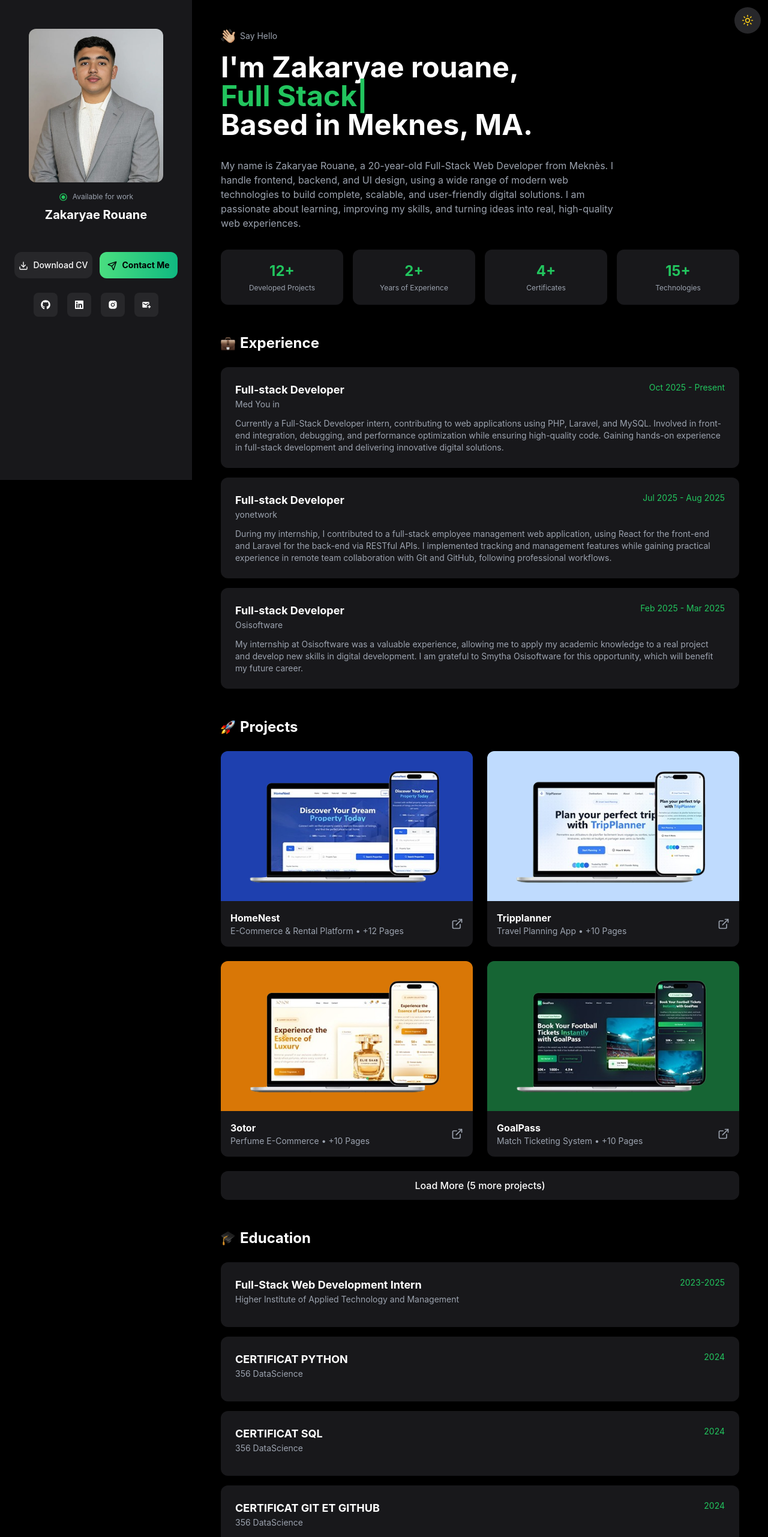
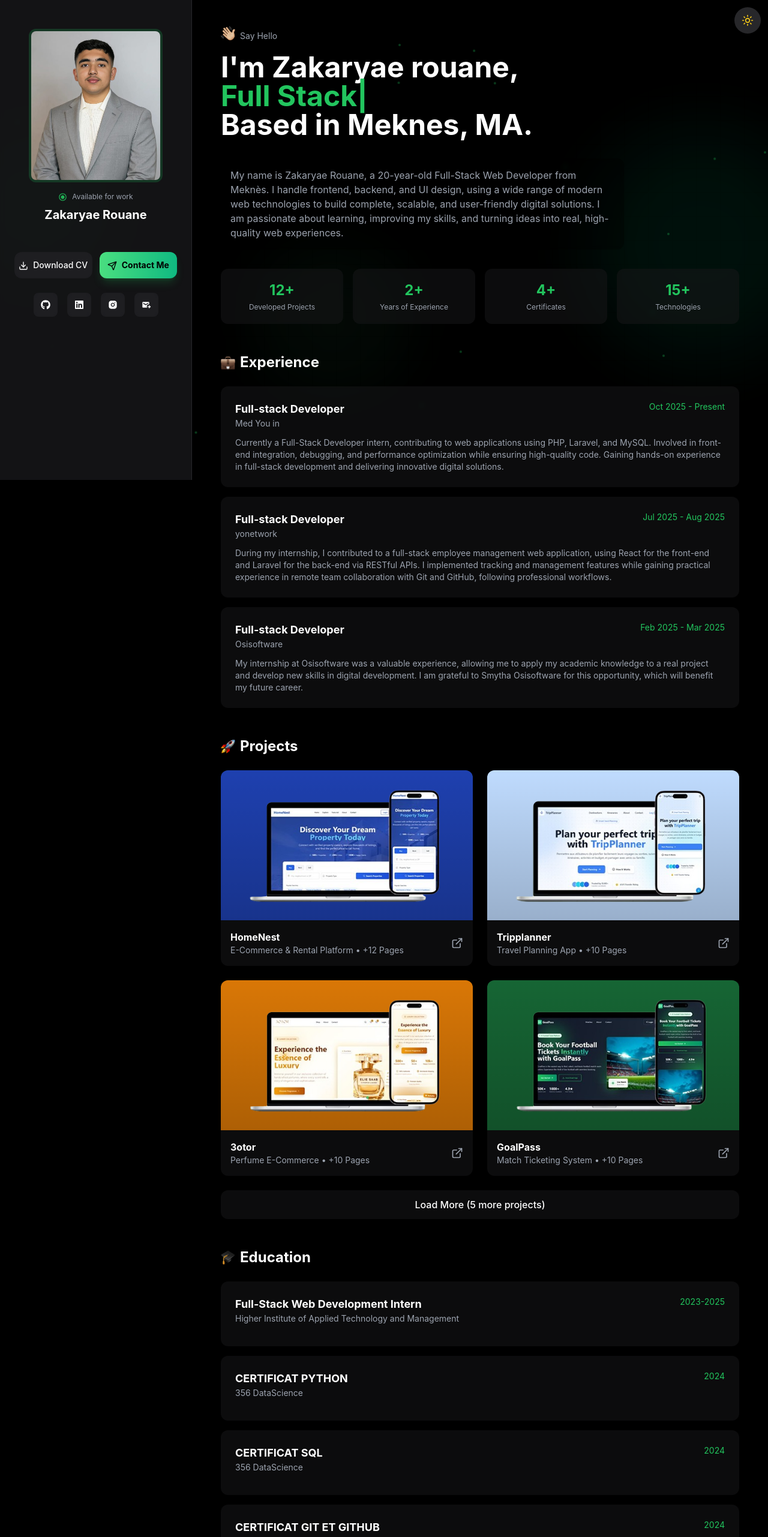
Before and after one commit to Zakroun/zakaryaerouane, a React (Create React App) app: page / in a window 1280 px wide. Shown: the top 2562 px of the page at 60% size. Built offline with nearby package versions, Linux system fonts and the light colour scheme; a web font is replaced by a local one.

Commit message:
update portfolio design

```diff
--- a/src/main/Portfolio.jsx
+++ b/src/main/Portfolio.jsx
@@ -20,6 +20,7 @@ import { Educations } from "../data/data";
 import { WhatIDo } from "../data/data";
 import { useForm, ValidationError } from "@formspree/react";
 import CountUp from "../components/CountUp";
+
 const Portfolio = () => {
   const [isDark, setIsDark] = useState(() => {
     const savedTheme = localStorage.getItem("theme");
@@ -80,6 +81,7 @@ const Portfolio = () => {
   });
 
   const [visibleProjectsCount, setVisibleProjectsCount] = useState(4);
+  const [showAllProjects, setShowAllProjects] = useState(false);
 
   useEffect(() => {
     if (formState.succeeded) {
@@ -98,25 +100,64 @@ const Portfolio = () => {
   }, [formState.succeeded]);
 
   const handleLoadMore = () => {
-    // Show all projects when clicking "Load More"
     setVisibleProjectsCount(projects.length);
+    setShowAllProjects(true);
+  };
+
+  const handleShowLess = () => {
+    setVisibleProjectsCount(4);
+    setShowAllProjects(false);
   };
 
   const visibleProjects = projects.slice(0, visibleProjectsCount);
 
   return (
     <div
-      className={`min-h-screen ${
+      className={`min-h-screen relative ${
         isDark ? "bg-black text-white" : "bg-gray-50 text-gray-900"
-      } transition-colors duration-300`}
+      } transition-colors duration-300 overflow-hidden`}
     >
+      {/* Animated Background */}
+      <div className="fixed inset-0 z-0 overflow-hidden">
+        <div className="absolute inset-0">
+          {/* Gradient Orbs */}
+          <div className="absolute top-1/4 -left-20 w-72 h-72 bg-green-500/10 rounded-full blur-3xl animate-pulse"></div>
+          <div className="absolute bottom-1/4 -right-20 w-96 h-96 bg-emerald-500/10 rounded-full blur-3xl animate-pulse delay-1000"></div>
+          <div className="absolute top-1/2 left-1/3 w-64 h-64 bg-green-400/5 rounded-full blur-3xl animate-pulse delay-500"></div>
+
+          {/* Grid Pattern */}
+          <div className={`absolute inset-0 opacity-5 ${
+            isDark ? 'bg-[linear-gradient(90deg,#000_1px,transparent_1px),linear-gradient(#000_1px,transparent_1px)]'
+                   : 'bg-[linear-gradient(90deg,#fff_1px,transparent_1px),linear-gradient(#fff_1px,transparent_1px)]'
+          } bg-[size:40px_40px]`}></div>
+
+          {/* Animated Particles */}
+          <div className="absolute inset-0">
+            {[...Array(20)].map((_, i) => (
+              <div
+                key={i}
+                className={`absolute w-1 h-1 ${
+                  isDark ? 'bg-green-500/30' : 'bg-green-600/20'
+                } rounded-full`}
+                style={{
+                  left: `${Math.random() * 100}%`,
+                  top: `${Math.random() * 100}%`,
+                  animation: `float 15s infinite linear ${i * 0.5}s`,
+                }}
+              ></div>
+            ))}
+          </div>
+        </div>
+      </div>
+
+      {/* Theme Toggle Button */}
       <button
         onClick={() => setIsDark(!isDark)}
         className={`fixed top-3 right-3 z-50 p-3 rounded-full ${
           isDark
             ? "bg-zinc-800 hover:bg-zinc-700"
             : "bg-white hover:bg-gray-100"
-        } shadow-lg transition-all`}
+        } shadow-lg transition-all backdrop-blur-sm`}
       >
         {isDark ? (
           <Sun className="w-5 h-5 text-yellow-400" />
@@ -125,24 +166,28 @@ const Portfolio = () => {
         )}
       </button>
 
-      <div className="flex flex-col lg:flex-row">
+      <div className="flex flex-col lg:flex-row relative z-10">
+        {/* Sidebar */}
         <div
           className={`lg:fixed lg:left-0 lg:top-0 lg:h-screen ${
-            isDark ? "bg-zinc-900" : "bg-white"
-          } lg:w-80 p-6 lg:overflow-y-auto`}
+            isDark ? "bg-zinc-900/80" : "bg-white/80"
+          } lg:w-80 p-6 lg:overflow-y-auto backdrop-blur-sm border-r ${
+            isDark ? 'border-zinc-800' : 'border-gray-200'
+          }`}
         >
           {/* Profile Card */}
           <div className="rounded-2xl text-center p-6 mb-6">
             <div className="flex justify-center">
-              <img loading="lazy"
+              <img
+                loading="lazy"
                 src="images/zakaryaerouane.jpg"
                 alt="Zakaryae Rouane"
-                className="w-60 h-64 object-cover rounded-xl mb-4"
+                className="w-60 h-64 object-cover rounded-xl mb-4 border-4 border-green-500/20"
               />
             </div>
             <div className="flex justify-center">
               <div className="flex items-center gap-2 mb-2">
-                <RiRadioButtonLine size={15} className="text-green-500" />
+                <RiRadioButtonLine size={15} className="text-green-500 animate-pulse" />
                 <span className="text-xs text-gray-400">
                   Available for work
                 </span>
@@ -157,15 +202,15 @@ const Portfolio = () => {
               onClick={() => setShowPDF(true)}
               className={`flex-1 ${
                 isDark
-                  ? "bg-zinc-800 hover:bg-zinc-700"
-                  : "bg-gray-200 hover:bg-gray-300"
-              } py-3 rounded-xl text-sm font-medium transition-colors`}
+                  ? "bg-zinc-800/50 hover:bg-zinc-700/50"
+                  : "bg-gray-200/50 hover:bg-gray-300/50"
+              } py-3 rounded-xl text-sm font-medium transition-colors backdrop-blur-sm`}
             >
               <Download className="w-4 h-4 inline mr-2" />
               Download CV
             </button>
-            <button className="flex-1 bg-gradient-to-r from-green-400 to-emerald-500 hover:from-green-500 hover:to-emerald-600 text-black py-3 rounded-xl text-sm font-bold transition-all">
-              <a href="https://wa.me/212618382385" target="_blank">
+            <button className="flex-1 bg-gradient-to-r from-green-400 to-emerald-500 hover:from-green-500 hover:to-emerald-600 text-black py-3 rounded-xl text-sm font-bold transition-all shadow-lg shadow-green-500/20">
+              <a href="https://wa.me/212618382385" target="_blank" rel="noopener noreferrer">
                 <LuSend className="w-4 h-4 inline mr-2" />
                 Contact Me
               </a>
@@ -179,11 +224,11 @@ const Portfolio = () => {
                 key={i}
                 className={`w-10 h-10 ${
                   isDark
-                    ? "bg-zinc-800 hover:bg-zinc-700"
-                    : "bg-gray-200 hover:bg-gray-300"
-                } rounded-lg flex items-center justify-center transition-colors`}
+                    ? "bg-zinc-800/50 hover:bg-zinc-700/50"
+                    : "bg-gray-200/50 hover:bg-gray-300/50"
+                } rounded-lg flex items-center justify-center transition-colors backdrop-blur-sm hover:scale-110 hover:shadow-lg hover:shadow-green-500/20`}
               >
-                <a href={social.link} target="_blank">
+                <a href={social.link} target="_blank" rel="noopener noreferrer">
                   {social.icon}
                 </a>
               </button>
@@ -196,7 +241,7 @@ const Portfolio = () => {
           {/* Hero Section */}
           <div className="mb-12">
             <div className="flex items-center gap-2 mb-4">
-              <img loading="lazy" src="images/hand1.png" alt="hand" className="w-6" />
+              <img loading="lazy" src="images/hand1.png" alt="hand" className="w-6 animate-bounce" />
               <span className="text-sm text-gray-400">Say Hello</span>
             </div>
             <h1 className="text-4xl lg:text-5xl font-bold mb-8">
@@ -209,7 +254,9 @@ const Portfolio = () => {
             <p
               className={`${
                 isDark ? "text-gray-400" : "text-gray-600"
-              } max-w-2xl mb-8`}
+              } max-w-2xl mb-8 backdrop-blur-sm p-4 rounded-xl ${
+                isDark ? 'bg-black/30' : 'bg-white/30'
+              }`}
             >
               My name is Zakaryae Rouane, a 20-year-old Full-Stack Web Developer
               from Meknès. I handle frontend, backend, and UI design, using a
@@ -225,8 +272,8 @@ const Portfolio = () => {
                 <div
                   key={i}
                   className={`${
-                    isDark ? "bg-zinc-900" : "bg-white"
-                  } p-5 rounded-xl text-center`}
+                    isDark ? "bg-zinc-900/50" : "bg-white/50"
+                  } p-5 rounded-xl text-center backdrop-blur-sm hover:scale-105 transition-transform duration-300 hover:shadow-lg hover:shadow-green-500/10`}
                 >
                   <div className="text-2xl text-green-500 font-bold mb-1">
                     <CountUp from={0} to={stat.value} duration={1} />+
@@ -248,8 +295,8 @@ const Portfolio = () => {
                 <div
                   key={i}
                   className={`${
-                    isDark ? "bg-zinc-900" : "bg-white"
-                  } p-6 rounded-xl`}
+                    isDark ? "bg-zinc-900/50" : "bg-white/50"
+                  } p-6 rounded-xl backdrop-blur-sm hover:shadow-lg hover:shadow-green-500/10 transition-all duration-300`}
                 >
                   <div className="flex justify-between items-start mb-3">
                     <div>
@@ -273,7 +320,7 @@ const Portfolio = () => {
           {/* Projects Section */}
           <section className="mb-12">
             <h2 className="text-2xl font-bold mb-6 flex items-center gap-2">
-              <img loading="lazy" src="/images/rocket.png" className="w-6 h-6" />
+              <img loading="lazy" src="/images/rocket.png" className="w-6 h-6 animate-pulse" />
               Projects
             </h2>
             <div className="grid grid-cols-1 lg:grid-cols-2 gap-6">
@@ -281,8 +328,8 @@ const Portfolio = () => {
                 <div
                   key={i}
                   className={`${
-                    isDark ? "bg-zinc-900" : "bg-white"
-                  } rounded-xl overflow-hidden group cursor-pointer hover:scale-105 transition-transform`}
+                    isDark ? "bg-zinc-900/50" : "bg-white/50"
+                  } rounded-xl overflow-hidden group cursor-pointer backdrop-blur-sm hover:scale-[1.02] transition-transform duration-300`}
                 >
                   <div
                     className={`${
@@ -292,14 +339,16 @@ const Portfolio = () => {
                       project.color.includes("cyan")
                         ? "text-white"
                         : "text-gray-800"
-                    }`}
+                    } relative overflow-hidden`}
                   >
-                    <img loading="lazy"
+                    <div className="absolute inset-0 bg-gradient-to-t from-black/20 to-transparent"></div>
+                    <img
+                      loading="lazy"
                       src={project.image}
                       alt={project.name}
                       className={`w-${
                         project.name === "Homixstore" ? "[350px]" : "[340px]"
-                      } mt-6`}
+                      } mt-6 relative z-10 transform group-hover:scale-110 transition-transform duration-500`}
                     />
                   </div>
                   <div className="p-4">
@@ -310,26 +359,41 @@ const Portfolio = () => {
                           {project.category} • {project.pages}
                         </p>
                       </div>
-                      <ExternalLink className="w-5 h-5 text-gray-400 group-hover:text-green-500 transition-colors" />
+                      <ExternalLink className="w-5 h-5 text-gray-400 group-hover:text-green-500 group-hover:scale-110 transition-all duration-300" />
                     </div>
                   </div>
                 </div>
               ))}
             </div>
 
-            {projects.length > visibleProjectsCount && (
+            {/* Load More / Show Less Buttons */}
+            <div className="mt-6 w-full flex justify-center gap-4">
+              {!showAllProjects && projects.length > visibleProjectsCount && (
                 <button
                   onClick={handleLoadMore}
-                className={`mt-6 w-full ${
+                  className={`px-6 py-3 ${
                     isDark
-                    ? "bg-zinc-900 hover:bg-zinc-800"
-                    : "bg-white hover:bg-gray-100"
-                } py-3 rounded-xl font-medium transition-colors`}
+                      ? "bg-zinc-900/50 hover:bg-zinc-800/50"
+                      : "bg-white/50 hover:bg-gray-100/50"
+                  } rounded-xl w-full font-medium transition-all backdrop-blur-sm`}
                 >
-                Load More ({projects.length - visibleProjectsCount} more
-                projects)
+                  Load More ({projects.length - visibleProjectsCount} more projects)
                 </button>
               )}
+
+              {showAllProjects && (
+                <button
+                  onClick={handleShowLess}
+                  className={`px-6 py-3 ${
+                    isDark
+                      ? "bg-zinc-900/50 hover:bg-zinc-800/50"
+                      : "bg-white/50 hover:bg-gray-100/50"
+                  } rounded-xl w-full font-medium transition-all backdrop-blur-sm`}
+                >
+                  Show Less
+                </button>
+              )}
+            </div>
           </section>
 
           {/* Education Section */}
@@ -343,8 +407,8 @@ const Portfolio = () => {
                 <div
                   key={i}
                   className={`${
-                    isDark ? "bg-zinc-900" : "bg-white"
-                  } p-6 rounded-xl`}
+                    isDark ? "bg-zinc-900/50" : "bg-white/50"
+                  } p-6 rounded-xl backdrop-blur-sm hover:shadow-lg hover:shadow-green-500/10 transition-all duration-300`}
                 >
                   <div className="flex justify-between items-start mb-3">
                     <div>
@@ -361,7 +425,7 @@ const Portfolio = () => {
           {/* WhatIDo */}
           <section className="mb-12">
             <h2 className="text-2xl font-bold mb-6 flex items-center gap-2">
-              <img loading="lazy" src="/images/light.png" className="w-6 h-6" /> What I Do
+              <img loading="lazy" src="/images/light.png" className="w-6 h-6 animate-pulse" /> What I Do
             </h2>
             <div className="grid grid-cols-1 sm:grid-cols-2 lg:grid-cols-3 gap-6">
               {WhatIDo.map((item, index) => {
@@ -371,14 +435,16 @@ const Portfolio = () => {
                     key={index}
                     className={`flex items-start gap-4 p-5 ${
                       isDark
-                        ? "bg-zinc-900 text-white border-zinc-800"
-                        : "bg-white text-black border-gray-100"
-                    } rounded-xl border  hover:border-green-500 transition-all shadow-sm hover:shadow-green-500/20`}
+                        ? "bg-zinc-900/50 text-white"
+                        : "bg-white/50 text-black"
+                    } rounded-xl backdrop-blur-sm border ${
+                      isDark ? 'border-zinc-800' : 'border-gray-200'
+                    } hover:border-green-500  transition-all duration-300`}
                   >
                     <div
                       className={`p-3 ${
-                        isDark ? "bg-zinc-800" : "bg-gray-100"
-                      } rounded-lg`}
+                        isDark ? "bg-zinc-800/50" : "bg-gray-100/50"
+                      } rounded-lg backdrop-blur-sm`}
                     >
                       <Icon className="w-7 h-7 text-green-500" />
                     </div>
@@ -401,11 +467,11 @@ const Portfolio = () => {
                 <div
                   key={i}
                   className={`${
-                    isDark ? "bg-zinc-900" : "bg-white"
-                  } p-4 rounded-xl flex items-center gap-3 hover:scale-105 transition-transform cursor-pointer`}
+                    isDark ? "bg-zinc-900/50" : "bg-white/50"
+                  } p-4 rounded-xl flex items-center gap-3 backdrop-blur-sm hover:scale-105 transition-transform duration-300 cursor-pointer hover:shadow-lg hover:shadow-green-500/10`}
                 >
                   <div
-                    className={`w-10 h-10 bg-gradient-to-br ${skill.color} rounded-lg flex items-center justify-center text-xl text-white`}
+                    className={`w-10 h-10 bg-gradient-to-br ${skill.color} rounded-lg flex items-center justify-center text-xl text-white shadow-lg`}
                   >
                     {skill.icon}
                   </div>
@@ -420,10 +486,12 @@ const Portfolio = () => {
 
           {/* Contact Section */}
           <section
-            className={`${isDark ? "bg-zinc-900" : "bg-white"} p-8 rounded-2xl`}
+            className={`${isDark ? "bg-zinc-900/50" : "bg-white/50"} p-8 rounded-2xl backdrop-blur-sm border ${
+              isDark ? 'border-zinc-800' : 'border-gray-200'
+            }`}
           >
             <h2 className="text-2xl font-bold mb-6 flex items-center gap-2">
-              <img loading="lazy" src="/images/inbox.png" className="w-6 h-6" /> Let's Get in Touch!
+              <img loading="lazy" src="/images/inbox.png" className="w-6 h-6 animate-bounce" /> Let's Get in Touch!
             </h2>
             <div className="grid grid-cols-1 lg:grid-cols-2 gap-8">
               <div className="space-y-4">
@@ -451,7 +519,7 @@ const Portfolio = () => {
               </div>
               <div className="space-y-4">
                 {showSuccess && (
-                  <p className="text-green-500 text-center mb-1 rounded-xl font-semibold">
+                  <p className="text-green-500 text-center mb-1 rounded-xl font-semibold animate-pulse">
                     Message sent successfully!
                   </p>
                 )}
@@ -465,8 +533,10 @@ const Portfolio = () => {
                       setFormdata({ ...formdata, fullname: e.target.value })
                     }
                     className={`w-full ${
-                      isDark ? "bg-black" : "bg-gray-100"
-                    } px-4 py-3 mb-2 rounded-xl outline-none`}
+                      isDark ? "bg-black/30" : "bg-gray-100/50"
+                    } px-4 py-3 mb-2 rounded-xl outline-none backdrop-blur-sm border ${
+                      isDark ? 'border-zinc-800' : 'border-gray-200'
+                    } focus:border-green-500 focus:ring-2 focus:ring-green-500/20 transition-all`}
                     required
                   />
 
@@ -480,8 +550,10 @@ const Portfolio = () => {
                     }
                     placeholder="Email"
                     className={`w-full ${
-                      isDark ? "bg-black" : "bg-gray-100"
-                    } px-4 py-3 mb-2 rounded-xl outline-none`}
+                      isDark ? "bg-black/30" : "bg-gray-100/50"
+                    } px-4 py-3 mb-2 rounded-xl outline-none backdrop-blur-sm border ${
+                      isDark ? 'border-zinc-800' : 'border-gray-200'
+                    } focus:border-green-500 focus:ring-2 focus:ring-green-500/20 transition-all`}
                     required
                   />
                   <ValidationError
@@ -499,8 +571,10 @@ const Portfolio = () => {
                     }
                     name="phone"
                     className={`w-full ${
-                      isDark ? "bg-black" : "bg-gray-100"
-                    } px-4 py-3 mb-2 rounded-xl outline-none`}
+                      isDark ? "bg-black/30" : "bg-gray-100/50"
+                    } px-4 py-3 mb-2 rounded-xl outline-none backdrop-blur-sm border ${
+                      isDark ? 'border-zinc-800' : 'border-gray-200'
+                    } focus:border-green-500 focus:ring-2 focus:ring-green-500/20 transition-all`}
                   />
 
                   <textarea
@@ -513,8 +587,10 @@ const Portfolio = () => {
                     }
                     rows="4"
                     className={`w-full ${
-                      isDark ? "bg-black" : "bg-gray-100"
-                    } px-4 py-3 mb-2 rounded-xl outline-none resize-none`}
+                      isDark ? "bg-black/30" : "bg-gray-100/50"
+                    } px-4 py-3 mb-2 rounded-xl outline-none resize-none backdrop-blur-sm border ${
+                      isDark ? 'border-zinc-800' : 'border-gray-200'
+                    } focus:border-green-500 focus:ring-2 focus:ring-green-500/20 transition-all`}
                     required
                   ></textarea>
                   <ValidationError
@@ -528,7 +604,8 @@ const Portfolio = () => {
                     disabled={formState.submitting}
                     className="w-full bg-gradient-to-r from-green-400 to-emerald-500
                     hover:from-green-500 hover:to-emerald-600 text-black
-                    py-3 rounded-xl font-bold transition-all"
+                    py-3 rounded-xl font-bold transition-all shadow-lg shadow-green-500/20
+                    hover:shadow-xl hover:shadow-green-500/30 disabled:opacity-50 disabled:cursor-not-allowed"
                   >
                     {formState.submitting ? "Sending..." : "Send Message"}
                   </button>
@@ -539,28 +616,31 @@ const Portfolio = () => {
 
           {/* Footer */}
           <footer
-            className={`mt-12 text-center text-sm text-gray-400 p-8 rounded-2xl ${
-              isDark ? "bg-zinc-900" : "bg-gray-100"
+            className={`mt-12 text-center text-sm text-gray-400 p-8 rounded-2xl backdrop-blur-sm border ${
+              isDark ? "bg-zinc-900/50 border-zinc-800" : "bg-gray-100/50 border-gray-200"
             }`}
           >
-            <p>Created by zakaryae rouane 💚 </p>
+            <p className="animate-pulse">Created by zakaryae rouane 💚 </p>
           </footer>
         </div>
       </div>
 
+      {/* PDF Modal */}
       {showPDF && (
-        <div className="fixed inset-0 bg-black/60 backdrop-blur-sm flex items-center justify-center z-[999] p-4">
+        <div className="fixed inset-0 bg-black/60 backdrop-blur-sm flex items-center justify-center z-[999] p-4 animate-fadeIn">
           <div
             className={`w-full max-w-3xl ${
-              isDark ? "bg-zinc-900" : "bg-white"
-            } rounded-2xl p-5 shadow-xl`}
+              isDark ? "bg-zinc-900/80" : "bg-white/80"
+            } rounded-2xl p-5 shadow-xl backdrop-blur-sm border ${
+              isDark ? 'border-zinc-800' : 'border-gray-200'
+            }`}
           >
             {/* Header */}
             <div className="flex justify-between items-center mb-4">
               <h2 className="text-xl font-bold">My CV / Resume</h2>
               <button
                 onClick={() => setShowPDF(false)}
-                className="text-gray-400 hover:text-green-500 text-2xl font-bold"
+                className="text-gray-400 hover:text-green-500 text-2xl font-bold transition-colors"
               >
                 ✕
               </button>
@@ -570,13 +650,14 @@ const Portfolio = () => {
             <iframe
               src="pdf/zakaryaerouane(eng).pdf"
               className="w-full h-[400px] rounded-xl border"
+              title="CV PDF Viewer"
             ></iframe>
 
             {/* Buttons */}
             <div className="flex float-end mt-5">
               <button
                 onClick={() => setShowPDF(false)}
-                className="px-5 py-2 mr-2 rounded-xl bg-gray-300 text-black hover:bg-gray-400"
+                className="px-5 py-2 mr-2 rounded-xl bg-gray-300/50 text-black hover:bg-gray-400/50 backdrop-blur-sm transition-colors"
               >
                 Close
               </button>
@@ -584,7 +665,7 @@ const Portfolio = () => {
               <a
                 href="pdf/ZakaryaeRouaneCV(eng).pdf"
                 download
-                className="px-5 py-2 rounded-xl bg-green-500 text-black font-bold hover:bg-green-600"
+                className="px-5 py-2 rounded-xl bg-green-500 text-black font-bold hover:bg-green-600 transition-colors shadow-lg shadow-green-500/20"
               >
                 Download
               </a>
@@ -592,6 +673,37 @@ const Portfolio = () => {
           </div>
         </div>
       )}
+
+      {/* Add CSS animations */}
+      <style jsx>{`
+        @keyframes float {
+          0%, 100% {
+            transform: translateY(0) translateX(0);
+          }
+          25% {
+            transform: translateY(-20px) translateX(10px);
+          }
+          50% {
+            transform: translateY(0) translateX(20px);
+          }
+          75% {
+            transform: translateY(20px) translateX(10px);
+          }
+        }
+
+        @keyframes fadeIn {
+          from {
+            opacity: 0;
+          }
+          to {
+            opacity: 1;
+          }
+        }
+
+        .animate-fadeIn {
+          animation: fadeIn 0.3s ease-in-out;
+        }
+      `}</style>
     </div>
   );
 };
```
Lines whose indentation alone changed are shown as unchanged.
